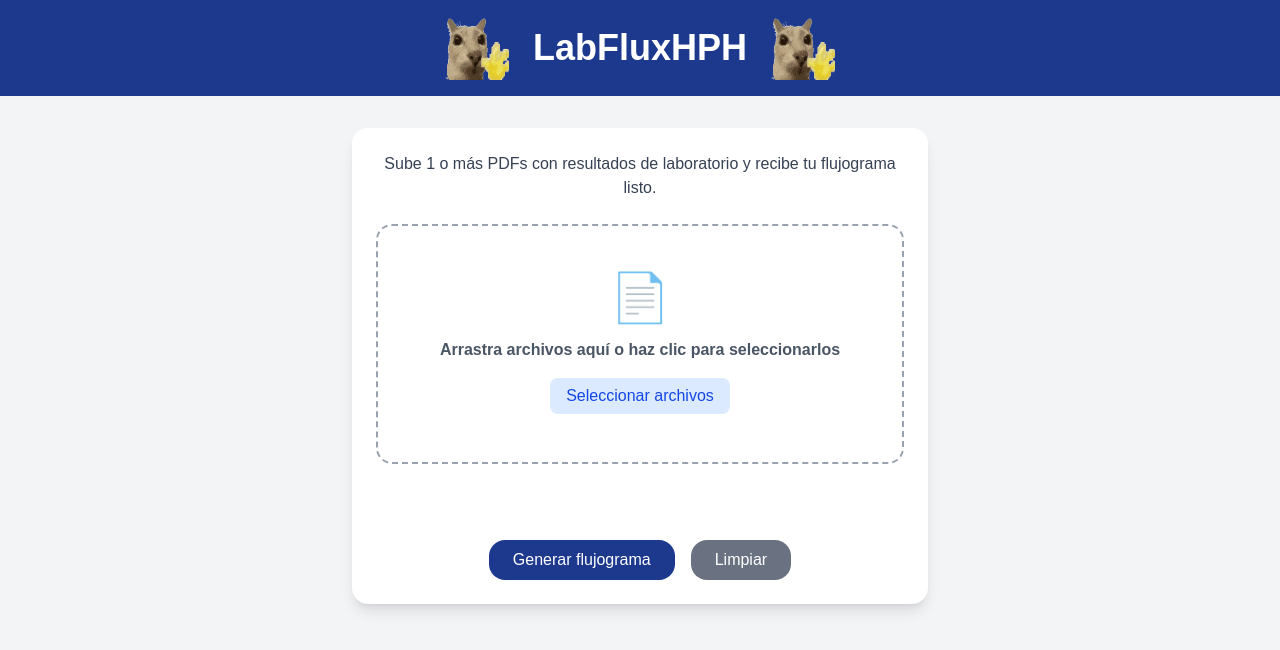
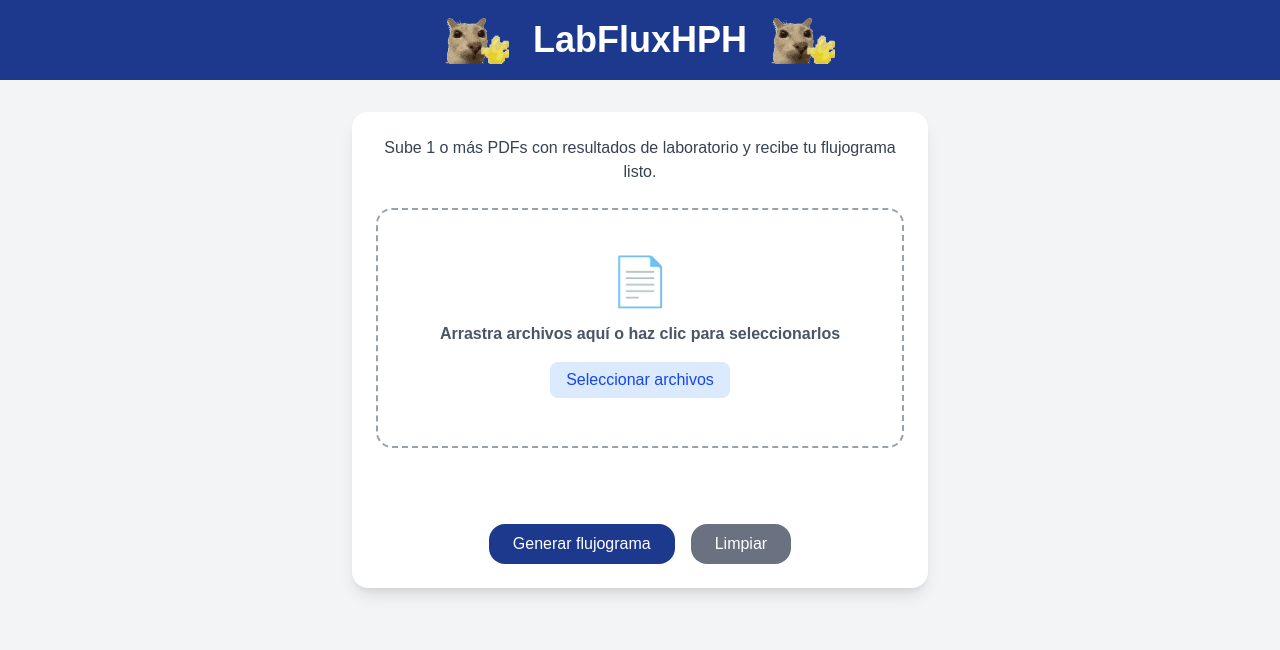
Before and after one commit to rtallarr/LabFluxHPH, a Next.js app: page / in a window 1280 px wide. Shown: the top 650 px of the page. Built offline with nearby package versions, Linux system fonts and the light colour scheme.

Commit message:
fix: wrong type, warning from images

```diff
--- a/app/api/generate/route.ts
+++ b/app/api/generate/route.ts
@@ -66,7 +66,7 @@ export async function POST(req: NextRequest) {
 
   const docxBuffer = await Packer.toBuffer(doc);
 
-  return new NextResponse(docxBuffer, {
+  return new NextResponse(new Uint8Array(docxBuffer), {
     status: 200,
     headers: {
       'Content-Type': 'application/vnd.openxmlformats-officedocument.wordprocessingml.document',
--- a/app/page.tsx
+++ b/app/page.tsx
@@ -1,6 +1,7 @@
 "use client";
 
 import { useState, useRef } from "react";
+import Image from "next/image";
 
 export default function HomePage() {
   const [files, setFiles] = useState<File[]>([]);
@@ -72,9 +73,9 @@ export default function HomePage() {
     <div className="bg-gray-100 min-h-screen">
       {/* Header */}
       <header className="bg-blue-900 text-white py-4 flex items-center justify-center gap-6">
-        <img src="gatosaludando.gif" alt="" className="h-16 w-16" />
+        <Image src="/gatosaludando.gif" alt="" width={64} height={64} />
         <h1 className="text-4xl font-bold">LabFluxHPH</h1>
-        <img src="gatosaludando.gif" alt="" className="h-16 w-16" />
+        <Image src="/gatosaludando.gif" alt="" width={64} height={64} />
       </header>
 
       {/* Main Card */}
```
